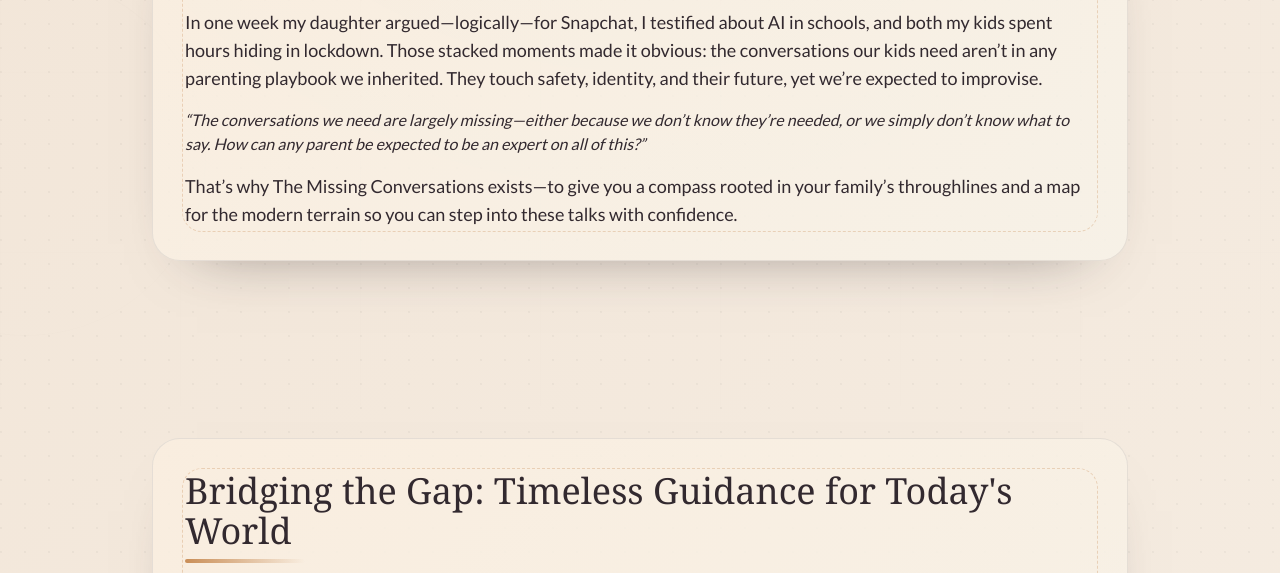
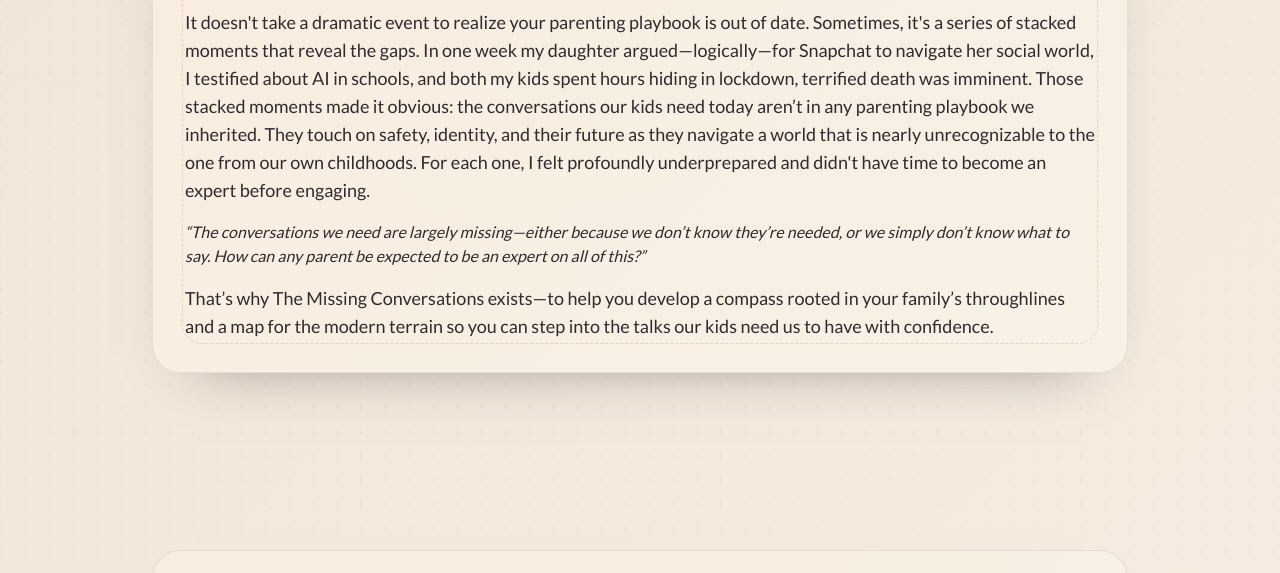
Before and after one commit to mbwhit10/themissingconversationswithcodex, a plain HTML site: page index.html in a window 1280 px wide. Shown: the part 529-1102 px from the top of the page. Drawn offline with nearby package versions, Linux system fonts and the light colour scheme.

Commit message:
hook update

```diff
--- a/index.html
+++ b/index.html
@@ -238,13 +238,17 @@
             <div class="section-shell space-y-4 px-8 py-8">
               <h2 class="decorated-heading font-serif text-3xl text-ink md:text-4xl">The Week I Ran Out of Answers</h2>
               <p class="text-base text-dusk/85 md:text-lg">
-                In one week my daughter argued—logically—for Snapchat, I testified about AI in schools, and both my kids spent hours hiding in lockdown. Those stacked moments made it obvious: the conversations our kids need aren’t in any parenting playbook we inherited. They touch safety, identity, and their future, yet we’re expected to improvise.
+                It doesn't take a dramatic event to realize your parenting playbook is out of date. Sometimes, it's a series of stacked moments that reveal the gaps.
+                In one week my daughter argued—logically—for Snapchat to navigate her social world, I testified about AI in schools, and both my kids spent hours hiding in lockdown, terrified death was imminent.
+                Those stacked moments made it obvious: the conversations our kids need today aren’t in any parenting playbook we inherited.
+                They touch on safety, identity, and their future as they navigate a world that is nearly unrecognizable to the one from our own childhoods.
+                For each one, I felt profoundly underprepared and didn't have time to become an expert before engaging.
               </p>
               <p class="text-base italic text-dusk/80">
                 “The conversations we need are largely missing—either because we don’t know they’re needed, or we simply don’t know what to say. How can any parent be expected to be an expert on all of this?”
               </p>
               <p class="text-base text-dusk/85 md:text-lg">
-                That’s why The Missing Conversations exists—to give you a compass rooted in your family’s throughlines and a map for the modern terrain so you can step into these talks with confidence.
+                That’s why The Missing Conversations exists—to help you develop a compass rooted in your family’s throughlines and a map for the modern terrain so you can step into the talks our kids need us to have with confidence.
               </p>
             </div>
           </div>
```
